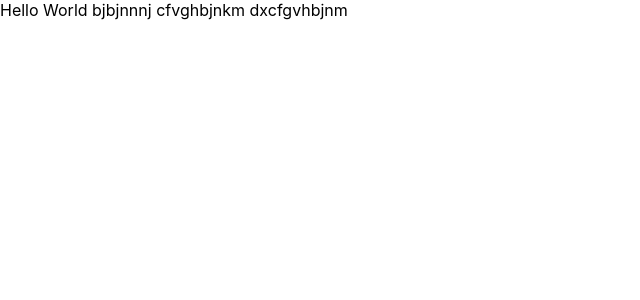
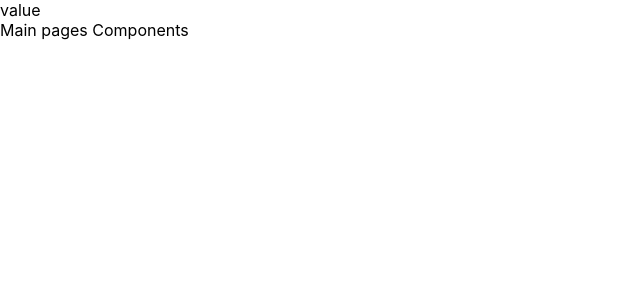
Before and after one commit to Chanuth-silva10/ecommerce-business-managemant-using-react-with-context-api, a React (Create React App) app in the folder frontend/: page / in a window 1280 px wide. Shown: the top 300 px of the page, without its empty margins (0-640 px from the left). Built offline with nearby package versions, Linux system fonts and the light colour scheme.

Commit message:
Create global state using useContext hooks

```diff
--- a/frontend/src/App.js
+++ b/frontend/src/App.js
@@ -1,13 +1,19 @@
 import React from 'react';
+import {BrowserRouter as Router} from 'react-router-dom';
+import {DataProvider} from './GlobalState'
+import Header  from './components/headers/Header';
+import MainPages from './components/mainpages/Pages'
 
 function App() {
   return (
-        <div className="App">
-          Hello World
-          bjbjnnnj
-          cfvghbjnkm
-          dxcfgvhbjnm
-        </div>
+        <DataProvider>
+          <Router>
+            <div className='App'>
+               <Header/>
+               <MainPages/>
+            </div>
+          </Router>
+        </DataProvider>
   );
 }
 
--- a/frontend/src/GlobalState.js
+++ b/frontend/src/GlobalState.js
@@ -0,0 +1,11 @@
+import React, {createContext} from "react";
+
+export const GlobalState = createContext()
+
+export const DataProvider = ({children}) =>{
+     return(
+         <GlobalState.Provider value={"value"}>
+            {children}
+         </GlobalState.Provider>
+     )
+}
--- a/frontend/src/components/headers/Header.js
+++ b/frontend/src/components/headers/Header.js
@@ -0,0 +1,11 @@
+import React, { useContext } from 'react';
+import {GlobalState} from '../../GlobalState'
+
+function Header() {
+    const value = useContext(GlobalState)
+  return <div>
+      {value}
+  </div>;
+}
+
+export default Header;
--- a/frontend/src/components/mainpages/Pages.js
+++ b/frontend/src/components/mainpages/Pages.js
@@ -0,0 +1,7 @@
+import React from 'react';
+
+function Pages() {
+  return <div>Main pages Components</div>;
+}
+
+export default Pages;
```
Also changed, not shown: 1 other file (tests, documents, lock files or other folders).
